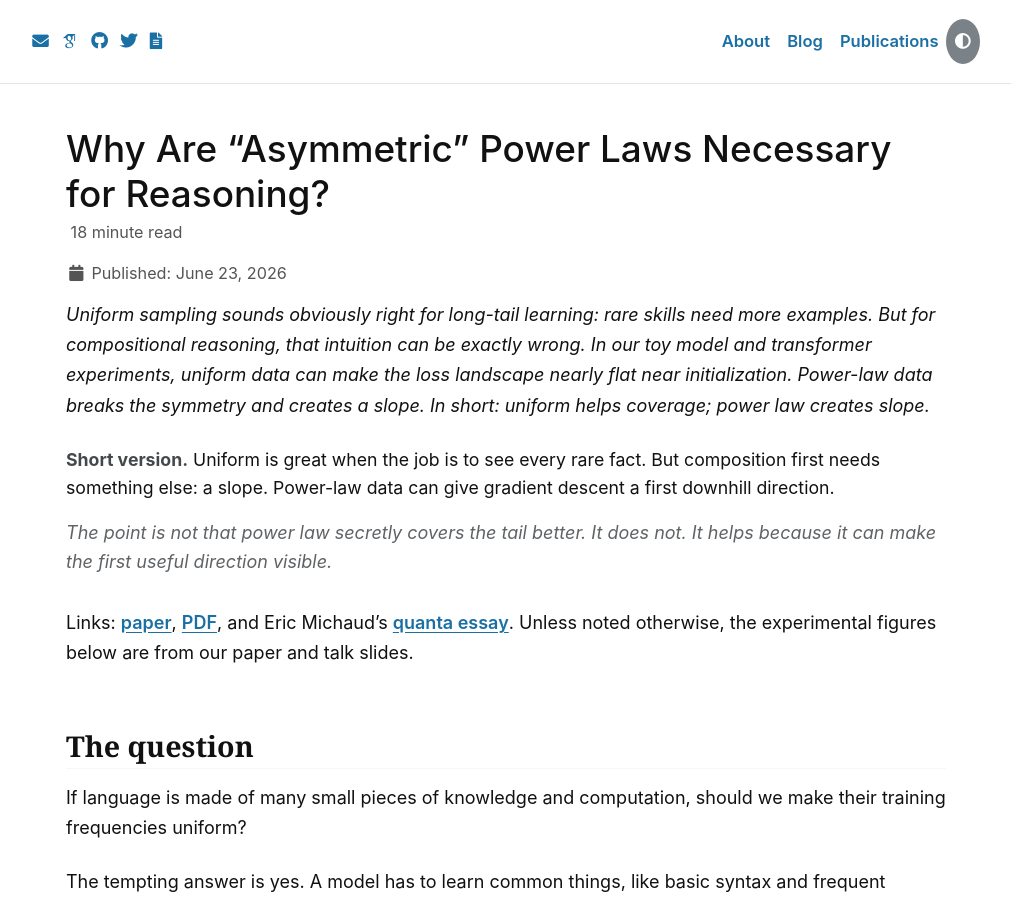
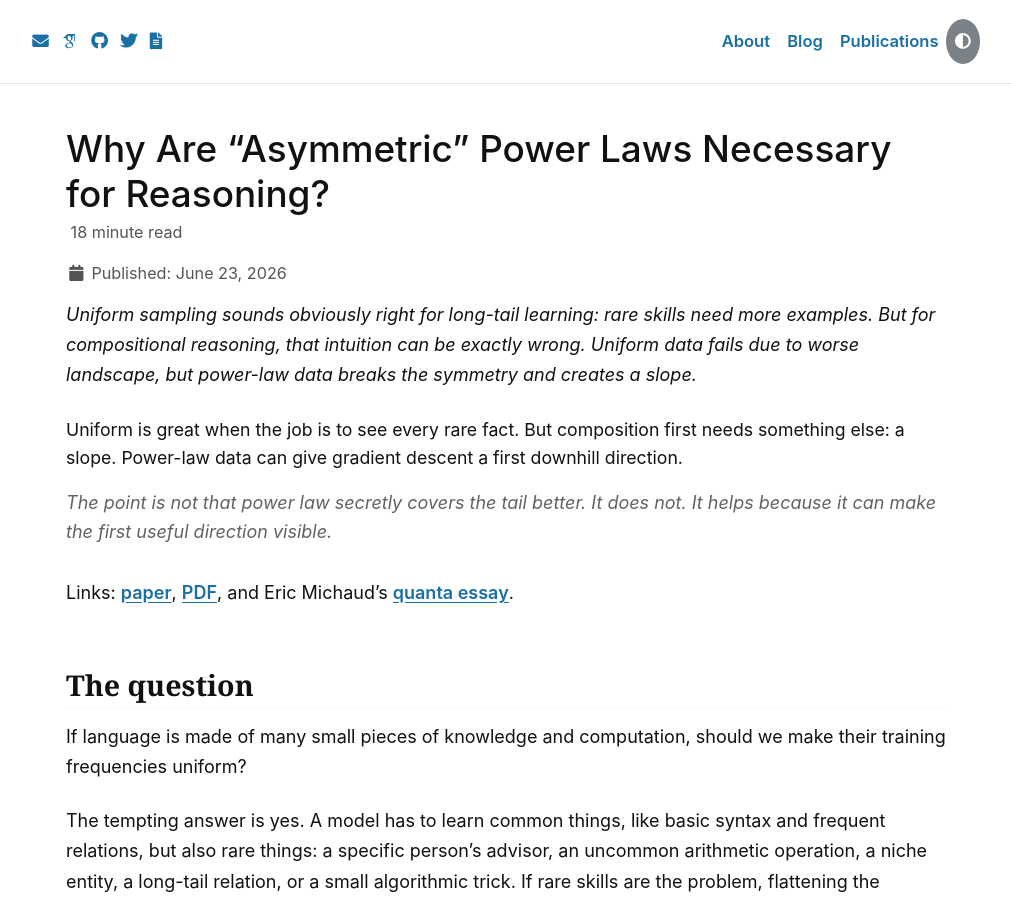
Before and after one commit to zixuan-wang-dlt/zixuan-wang-dlt.github.io, a Jekyll site: the page built from _posts/2026-06-23-power-law-compositional-reasoning.md, in a window 1280 px wide and 900 px high. Shown: the whole window, without its empty margins (134-1145 px from the left). Built offline with Jekyll 4.4.1, drawn with Linux system fonts in a browser that asks for light colours; some web fonts are replaced; formulas are drawn with MathJax 3; comment, search, counter and statistics services are not loaded.

Commit message:
Tighten power-law blog opening copy

```diff
--- a/_posts/2026-06-23-power-law-compositional-reasoning.md
+++ b/_posts/2026-06-23-power-law-compositional-reasoning.md
@@ -20,15 +20,15 @@ toc: true
 toc_sticky: true
 ---
 
-*Uniform sampling sounds obviously right for long-tail learning: rare skills need more examples. But for compositional reasoning, that intuition can be exactly wrong. In our toy model and transformer experiments, uniform data can make the loss landscape nearly flat near initialization. Power-law data breaks the symmetry and creates a slope. In short: uniform helps coverage; power law creates slope.*
+*Uniform sampling sounds obviously right for long-tail learning: rare skills need more examples. But for compositional reasoning, that intuition can be exactly wrong. Uniform data fails due to worse landscape, but power-law data breaks the symmetry and creates a slope.*
 
 <div class="powerlaw-tldr">
-  <p><strong>Short version.</strong> Uniform is great when the job is to see every rare fact. But composition first needs something else: a slope. Power-law data can give gradient descent a first downhill direction.</p>
+  <p>Uniform is great when the job is to see every rare fact. But composition first needs something else: a slope. Power-law data can give gradient descent a first downhill direction.</p>
 </div>
 
 <p class="powerlaw-opening-line">The point is not that power law secretly covers the tail better. It does not. It helps because it can make the first useful direction visible.</p>
 
-Links: [paper](https://arxiv.org/abs/2604.22951), [PDF](https://arxiv.org/pdf/2604.22951), and Eric Michaud's [quanta essay](https://ericjmichaud.com/quanta/). Unless noted otherwise, the experimental figures below are from our paper and talk slides.
+Links: [paper](https://arxiv.org/abs/2604.22951), [PDF](https://arxiv.org/pdf/2604.22951), and Eric Michaud's [quanta essay](https://ericjmichaud.com/quanta/).
 
 ## The question
 
```
